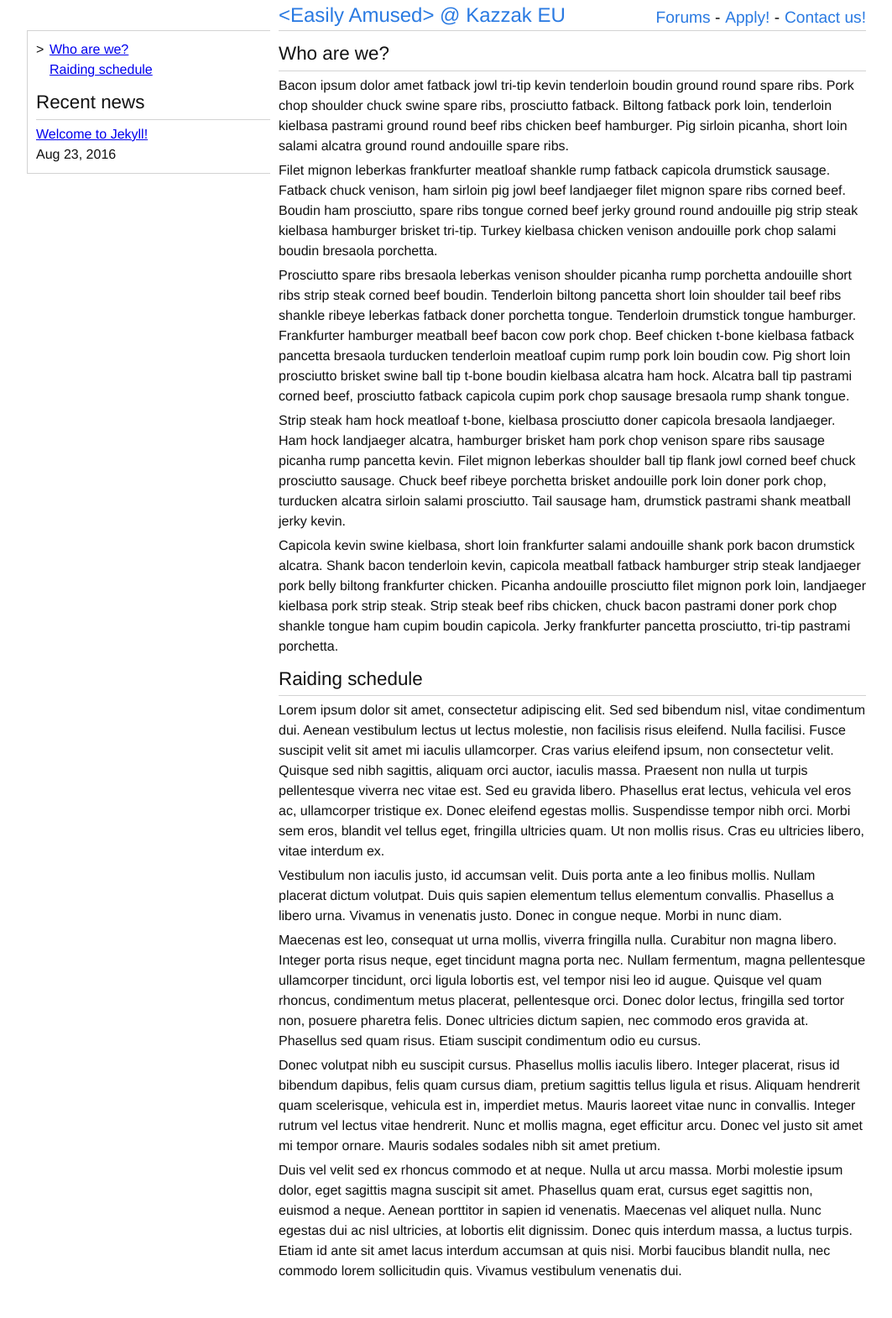
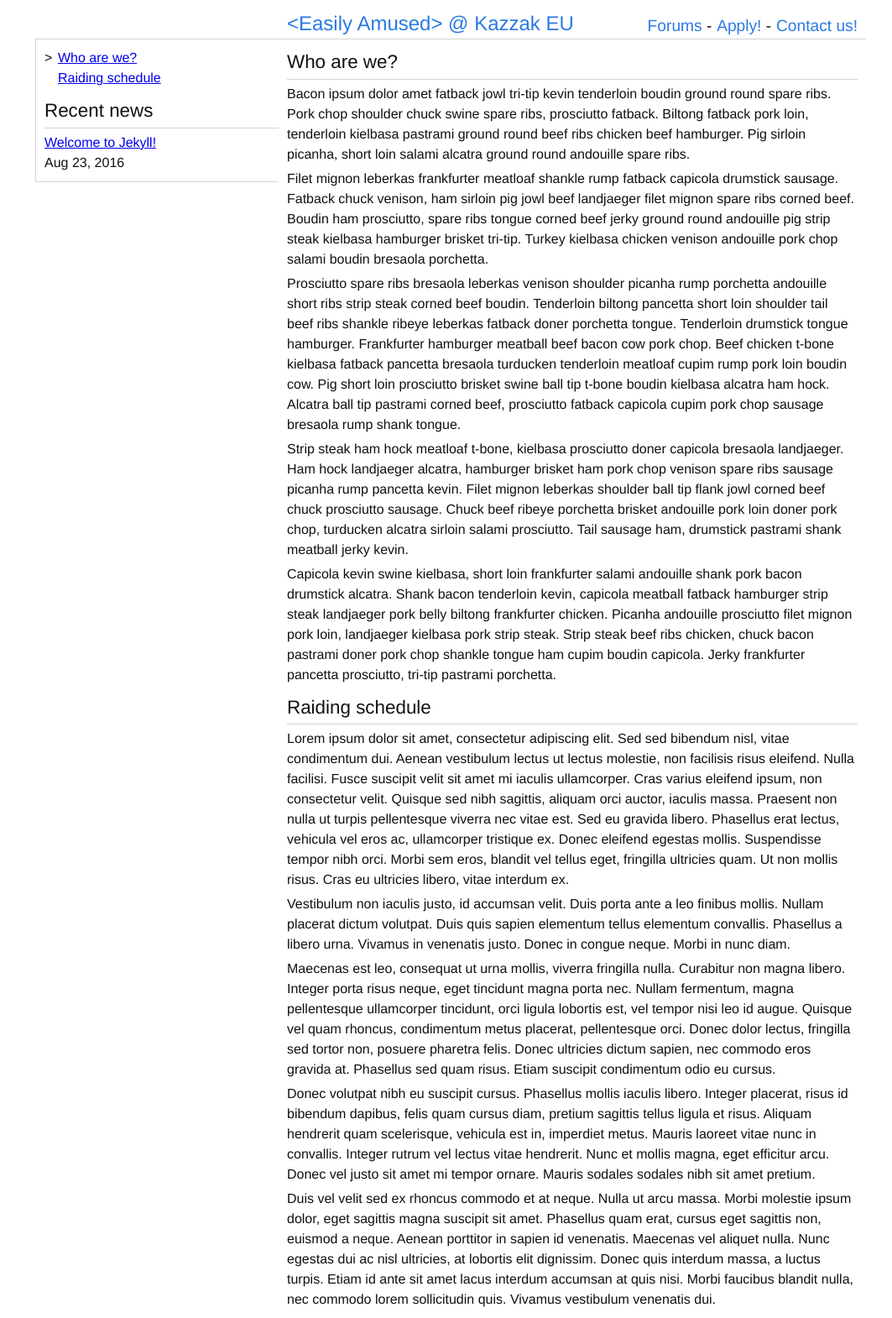
Before and after one commit to nightkr/easily-amused-website, a Jekyll site: the page built from index.html, in a window 1280 px wide. Shown: the whole page at 84% size, without its empty margins (108-1171 px from the left). Built offline with Jekyll 4.4.1, drawn with Linux system fonts in a browser that asks for light colours; before the commit the page ends 1536 px from its top, so only the background shows below that.

Commit message:
Added some padding

```diff
--- a/_sass/main-real.scss
+++ b/_sass/main-real.scss
@@ -18,6 +18,8 @@ $border-color: lightgray;
 $content-width: 700px;
 $sidebar-width: 300px;
 $sidebar-margin: 10px;
+$header-title-width: 350px;
+$header-links-width: 250px;
 
 * {
   box-sizing: border-box;
@@ -32,6 +34,19 @@ body {
   max-width: $content-width + $sidebar-width;
   margin-left: auto;
   margin-right: auto;
+
+  > * {
+    padding-left: 10px;
+    padding-right: 10px;
+
+    &:first-child {
+      padding-top: 10px;
+    }
+
+    &:last-child {
+      padding-bottom: 10px;
+    }
+  }
 }
 
 header {
@@ -54,10 +69,12 @@ header {
     display: inline;
     font-size: 150%;
     font-weight: $base-font-weight;
+    min-width: $header-title-width;
   }
 
   .topbar {
     display: inline-block;
+    min-width: $header-links-width;
 
     ul {
       display: block;
@@ -110,10 +127,13 @@ h2 {
   }
 }
 
-@media screen and (min-width: $content-width) {
+@media screen and (min-width: $sidebar-width + $header-title-width + $header-links-width) {
   header {
-    margin-left: $sidebar-width;
     flex-direction: row;
+
+    h1 {
+      flex-shrink: 0;
+    }
 
     .spacer {
       flex-grow: 1;
@@ -121,8 +141,15 @@ h2 {
 
     .topbar {
       align-self: flex-end;
+      text-align: right;
       font-size: 120%;
     }
+  }
+}
+
+@media screen and (min-width: $content-width) {
+  header {
+    margin-left: $sidebar-width;
   }
 
   .container {
```
